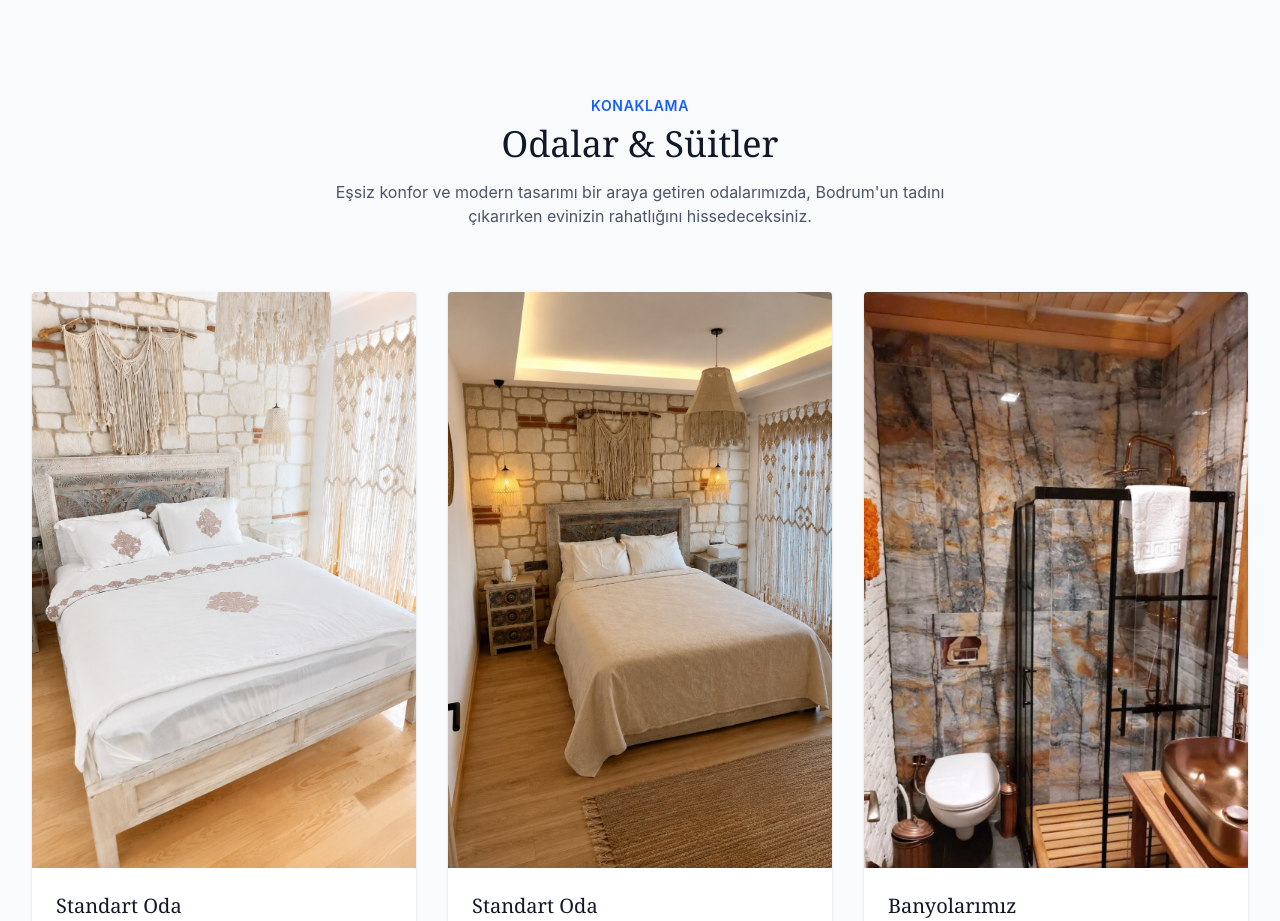
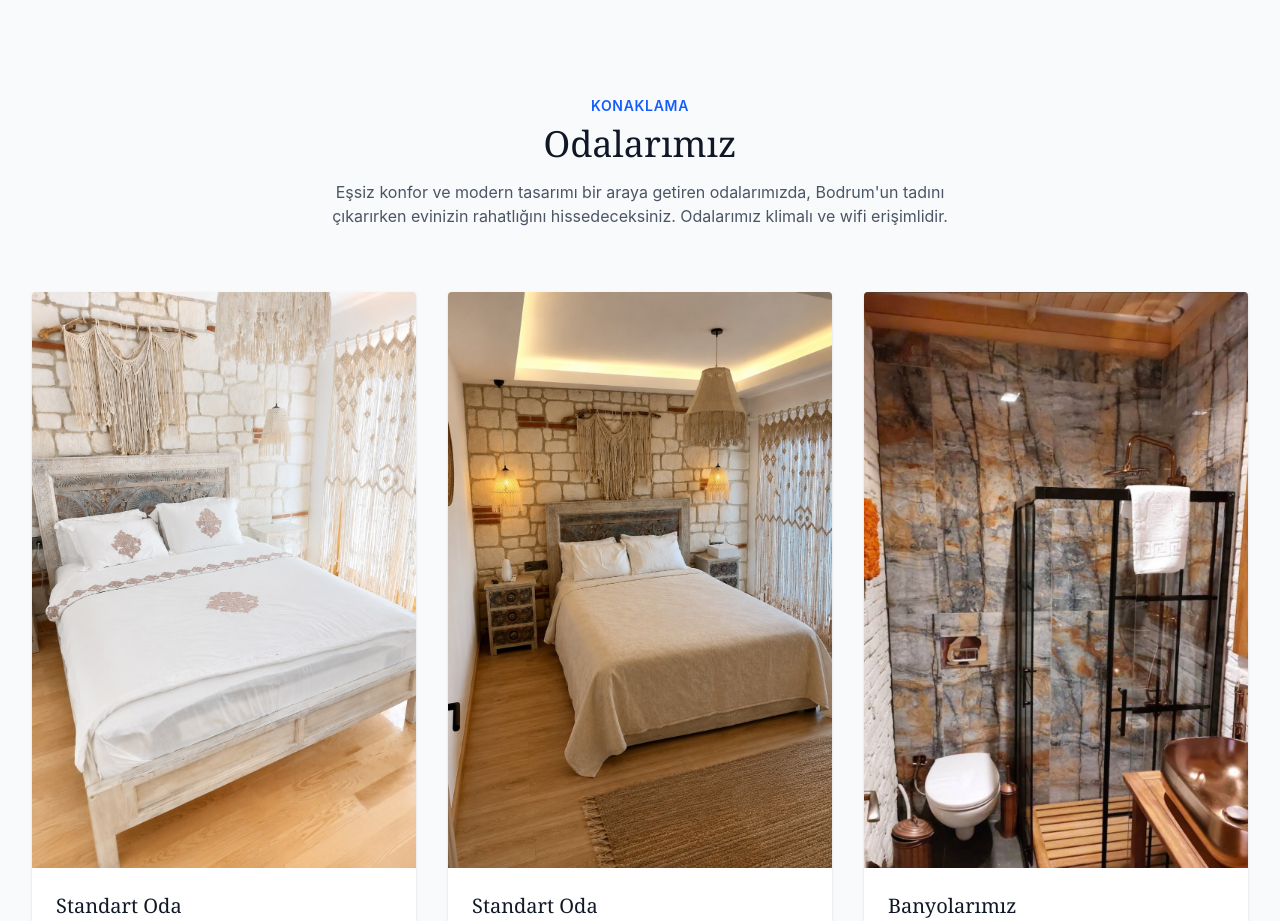
Before and after one commit to Max19071/golkoy_turkbuku1, a React (Vite) app: page / in a window 1280 px wide. Shown: the part 1340-2261 px from the top of the page. Built offline with nearby package versions, Linux system fonts and the light colour scheme.

Commit message:
Odalar bölümünün başlık ve açıklamasını güncelle

```diff
--- a/src/components/Rooms.tsx
+++ b/src/components/Rooms.tsx
@@ -40,10 +40,10 @@ export default function Rooms() {
             Konaklama
           </div>
           <h2 className="text-3xl md:text-4xl font-serif text-gray-900 mb-4">
-            Odalar & Süitler
+            Odalarımız
           </h2>
           <p className="text-gray-600">
-            Eşsiz konfor ve modern tasarımı bir araya getiren odalarımızda, Bodrum'un tadını çıkarırken evinizin rahatlığını hissedeceksiniz.
+            Eşsiz konfor ve modern tasarımı bir araya getiren odalarımızda, Bodrum'un tadını çıkarırken evinizin rahatlığını hissedeceksiniz. Odalarımız klimalı ve wifi erişimlidir.
           </p>
         </div>
 
```
